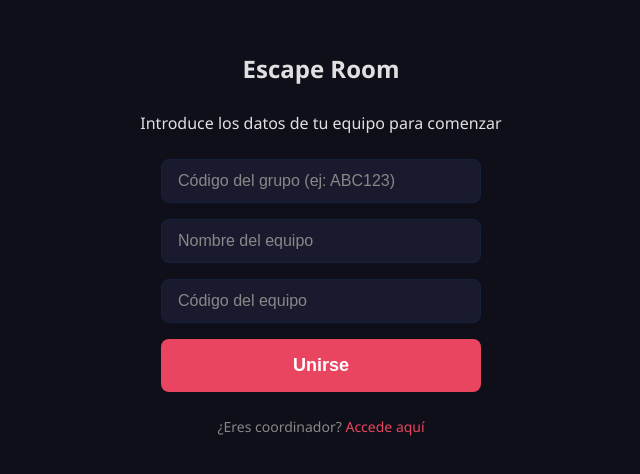
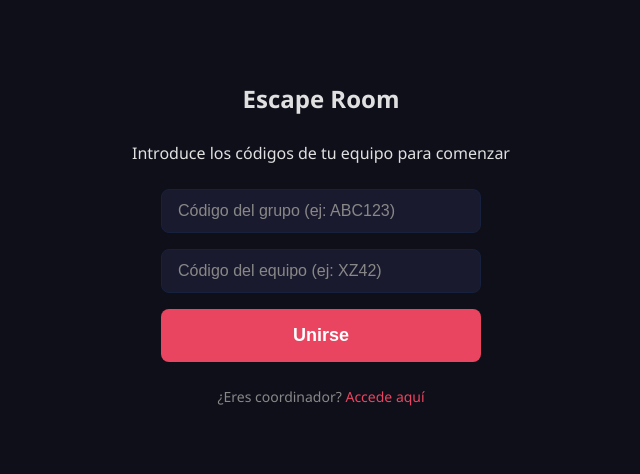
Before and after one commit to morrenya1536/ecos-morraniano, a React (Vite) app: page /acceso in a window 1280 px wide. Shown: the part 156-630 px from the top of the page, without its empty margins (319-959 px from the left). Built offline with nearby package versions, Linux system fonts and the light colour scheme; no server answers.

Commit message:
Login jugador simplificado: solo código de grupo y código de equipo

```diff
--- a/src/hooks/usePlayerAccess.js
+++ b/src/hooks/usePlayerAccess.js
@@ -7,7 +7,7 @@ export function usePlayerAccess() {
   const [error, setError] = useState(null)
   const [cargando, setCargando] = useState(false)
 
-  const acceder = async ({ codigoGrupo, nombreEquipo, codigoEquipo }) => {
+  const acceder = async ({ codigoGrupo, codigoEquipo }) => {
     setError(null)
     setCargando(true)
     try {
@@ -27,13 +27,11 @@ export function usePlayerAccess() {
 
       const equiposSnap = await getEquipos(grupo.id)
       const equipoDoc = equiposSnap.docs.find(
-        (d) =>
-          d.data().nombre.toLowerCase() === nombreEquipo.toLowerCase() &&
-          d.data().codigo === codigoEquipo.toUpperCase()
+        (d) => d.data().codigo === codigoEquipo.toUpperCase()
       )
 
       if (!equipoDoc) {
-        setError('Nombre de equipo o código de equipo incorrecto')
+        setError('Código de equipo incorrecto')
         return false
       }
 
--- a/src/pages/player/PlayerAccess.jsx
+++ b/src/pages/player/PlayerAccess.jsx
@@ -5,7 +5,7 @@ import { usePlayerAccess } from '../../hooks/usePlayerAccess'
 export default function PlayerAccess() {
   const navigate = useNavigate()
   const { acceder, error, cargando } = usePlayerAccess()
-  const [form, setForm] = useState({ codigoGrupo: '', nombreEquipo: '', codigoEquipo: '' })
+  const [form, setForm] = useState({ codigoGrupo: '', codigoEquipo: '' })
 
   const handleSubmit = async (e) => {
     e.preventDefault()
@@ -16,7 +16,7 @@ export default function PlayerAccess() {
   return (
     <main className="page page--centered page--dark">
       <h1>Escape Room</h1>
-      <p>Introduce los datos de tu equipo para comenzar</p>
+      <p>Introduce los códigos de tu equipo para comenzar</p>
 
       <form onSubmit={handleSubmit} className="form">
         <input
@@ -29,14 +29,7 @@ export default function PlayerAccess() {
         />
         <input
           type="text"
-          placeholder="Nombre del equipo"
-          value={form.nombreEquipo}
-          onChange={(e) => setForm({ ...form, nombreEquipo: e.target.value })}
-          required
-        />
-        <input
-          type="text"
-          placeholder="Código del equipo"
+          placeholder="Código del equipo (ej: XZ42)"
           value={form.codigoEquipo}
           onChange={(e) => setForm({ ...form, codigoEquipo: e.target.value.toUpperCase() })}
           required
```
